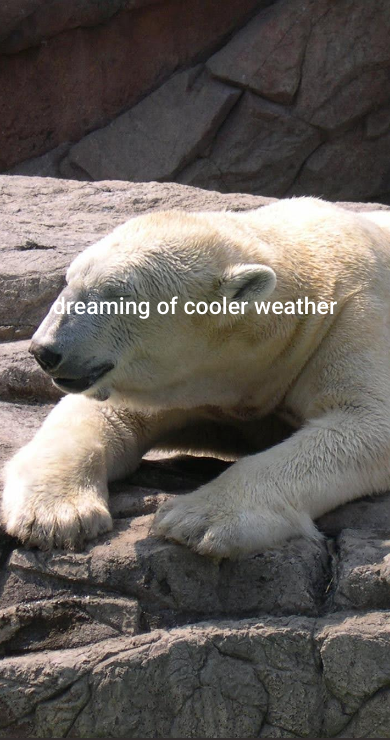
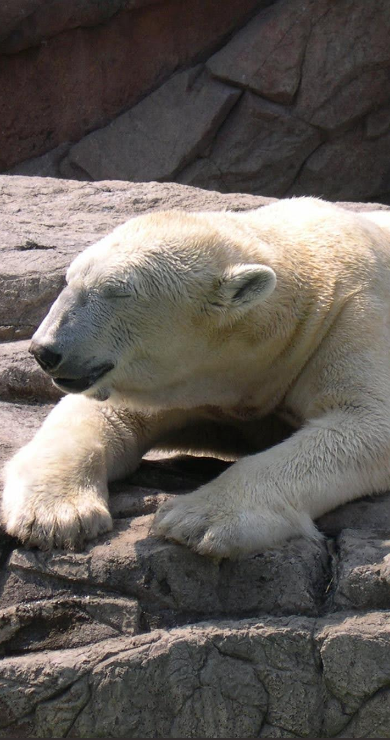
Before and after one commit to wwhitaker/defingo, a website: page index.html in a window 390 px wide. Shown: the part 106-846 px from the top of the page. Drawn offline with Linux system fonts and the light colour scheme.

Commit message:
formatting

```diff
--- a/index.html
+++ b/index.html
@@ -38,7 +38,7 @@
       <div class="container">
         <div class="d-flex justify-content-center align-items-center" style="height: 85vh">
           <div class="col-md-1"></div>
-          <div class="col-md-2 h3 text-white">
+          <div class="col-md-2 d-none d-md-block h3 text-white">
             dreaming of cooler weather
           </div>
           <div class="col-md-9"></div>
```
